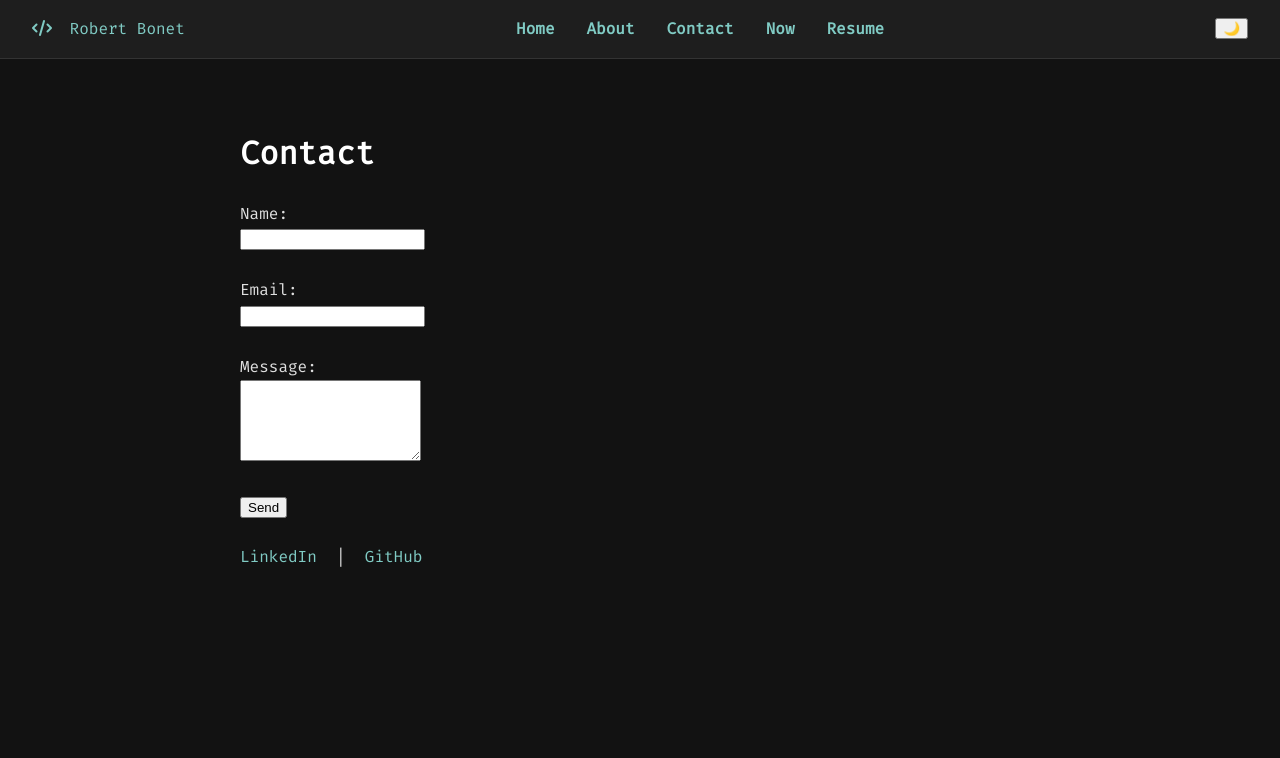
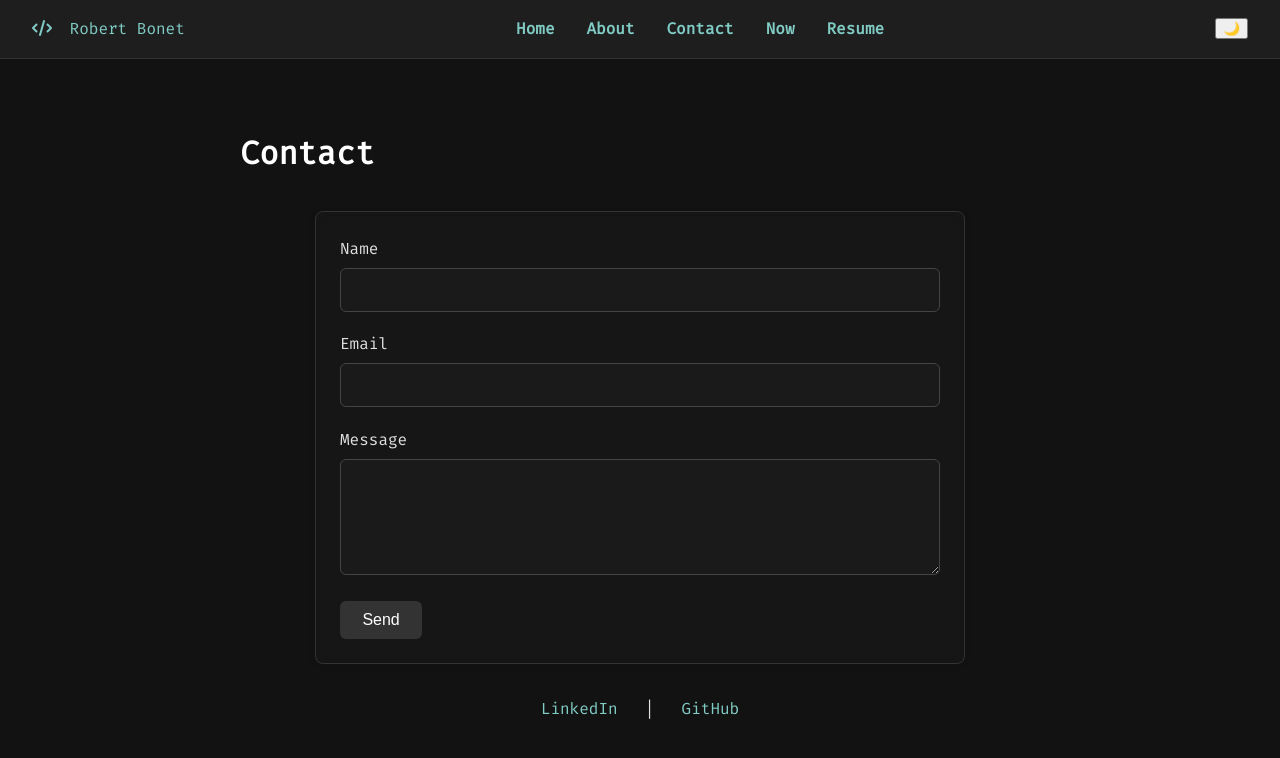
Before and after one commit to vincentbonet/personalwebsite, a Jekyll site: the page built from mysite/pages/contact.markdown, in a window 1280 px wide. Shown: the top 758 px of the page. Built offline with Jekyll 4.4.1, drawn with Linux system fonts in a browser that asks for light colours.

Commit message:
Refactor contact form styles and structure: enhance layout with form groups, improve accessibility, and update CSS for better visuals

```diff
--- a/mysite/assets/css/main.scss
+++ b/mysite/assets/css/main.scss
@@ -80,52 +80,79 @@ h1, h2, h3 {
   color: var(--accent);
 }
 
-.contact-container {
+.contact-form {
   max-width: 600px;
   margin: 2rem auto;
-  padding: 2rem;
-  text-align: center;
-  background-color: rgba(255, 255, 255, 0.03);
-  border: 1px solid #333;
-  border-radius: 8px;
-  backdrop-filter: blur(3px);
-}
+  padding: 1.5rem;
+  border: 1px solid var(--border);
+  border-radius: 0.5rem;
+  background-color: rgba(255, 255, 255, 0.02);
+  box-shadow: 0 2px 6px rgba(0, 0, 0, 0.1);
+  backdrop-filter: blur(4px);
 
-.contact-container form {
-  display: flex;
-  flex-direction: column;
-  gap: 1rem;
-  align-items: center;
-}
+  .form-group {
+    margin-bottom: 1.2rem;
 
-.contact-container input,
-.contact-container textarea {
-  width: 100%;
-  max-width: 500px;
-  padding: 0.5rem;
-  background-color: #1a1a1a;
-  color: #fff;
-  border: 1px solid #444;
-  border-radius: 4px;
-}
+    label {
+      display: block;
+      margin-bottom: 0.4rem;
+      font-weight: 500;
+      font-size: 1rem;
+      color: var(--text);
+    }
 
-.contact-container button {
-  padding: 0.6rem 1.2rem;
-  background-color: #222;
-  color: #fff;
-  border: none;
-  border-radius: 4px;
-  cursor: pointer;
-  transition: background-color 0.2s ease;
-}
+    input,
+    textarea {
+      width: 100%;
+      box-sizing: border-box;
+      padding: 0.75rem 1rem;
+      border: 1px solid #444;
+      border-radius: 0.375rem;
+      font-size: 1rem;
+      background: #1a1a1a;
+      color: #fff;
+      transition: border-color 0.3s ease, background 0.3s ease;
 
-.contact-container button:hover {
-  background-color: #444;
+      &:focus {
+        border-color: var(--accent);
+        outline: none;
+        background: #222;
+      }
+    }
+  }
+
+  button {
+    display: inline-block;
+    padding: 0.6rem 1.4rem;
+    font-size: 1rem;
+    font-weight: 500;
+    color: #fff;
+    background-color: #333;
+    border: none;
+    border-radius: 0.375rem;
+    cursor: pointer;
+    transition: background-color 0.3s ease;
+
+    &:hover {
+      background-color: var(--accent);
+      color: #121212;
+    }
+  }
 }
 
 .contact-links {
-  margin-top: 1.5rem;
-  font-size: 1.1rem;
+  margin-top: 2rem;
+  text-align: center;
+
+  a {
+    color: var(--accent);
+    font-weight: 500;
+    margin: 0 0.5rem;
+
+    &:hover {
+      text-decoration: underline;
+    }
+  }
 }
 
 @keyframes fadeIn {
--- a/mysite/index.markdown
+++ b/mysite/index.markdown
@@ -6,6 +6,8 @@ permalink: /
 
 # Hi, I'm Robert Bonet
 _Senior CS Student • Developer_
+
+Here are some of the projects I either created or have contributed to in a larger group:
 
 ### [Legal KB](https://github.com/mudasirkk/ReadBooks25)
 ![HTML5](https://img.shields.io/badge/HTML5-E34F26?style=flat-square&logo=html5&logoColor=white)
--- a/mysite/pages/about.markdown
+++ b/mysite/pages/about.markdown
@@ -6,11 +6,11 @@ permalink: /about/
 
 # About Me
 
-I am a computer science student in my senior year, with one more semester to go as of this writing. I have been mostly interested in software engineering, but have recently attained a passion for operating systems, as well as cybersecurity. Privacy and customization have been something I've really honed in on, and Linux, specifically the Arch Linux distro, have been tantamount in allowing me to explore this. Cybersecurity is something that I would like to further explore, but have had a hard time as to where to start, but I will be exploring my options as time goes on.
+I am a computer science student in my senior year, with one more semester to go as of this writing. I have been mostly interested in software engineering, but have recently attained a passion for operating systems, as well as cybersecurity. Privacy and customization have been something I've really honed in on, and Linux, specifically the Arch Linux distro, have been tantamount in allowing me to explore this. Cybersecurity is something that I would like to further explore, but have had a hard time as to where to start; however, I will be exploring my options as time goes on.
 
 # About this website
 
-I built this website using [Jekyll](https://jekyllrb.com/), a static site generator written in Ruby. The reason I chose Jekyll was how simple and straightforward it is to input necessary information, and how easy it is for anyone to access what they need to
+I built this website using [Jekyll](https://jekyllrb.com/), a static site generator written in Ruby. The reason I chose Jekyll was how simple and straightforward it is to input necessary information, and how easy it is for anyone to access what they need to.
 
 # Github Stats
 
--- a/mysite/pages/contact.markdown
+++ b/mysite/pages/contact.markdown
@@ -6,17 +6,27 @@ permalink: /contact/
 
 # Contact
 
-<form action="https://formspree.io/f/mwkgyyqg" method="POST" autocomplete="off">
-  <label for="name">Name:</label><br>
-  <input type="text" id="name" name="name" required><br><br>
-  <label for="email">Email:</label><br>
-  <input type="email" id="email" name="email" required><br><br>
-  <label for="message">Message:</label><br>
-  <textarea id="message" name="message" rows="5" required></textarea><br><br>
+<form action="https://formspree.io/f/mwkgyyqg" method="POST" autocomplete="off" class="contact-form">
+  <div class="form-group">
+    <label for="name">Name</label>
+    <input type="text" id="name" name="name" required>
+  </div>
+
+  <div class="form-group">
+    <label for="email">Email</label>
+    <input type="email" id="email" name="email" required>
+  </div>
+
+  <div class="form-group">
+    <label for="message">Message</label>
+    <textarea id="message" name="message" rows="5" required></textarea>
+  </div>
+
   <input type="text" name="_gotcha" style="display:none">
+
   <button type="submit">Send</button>
 </form>
 
-<div style="margin-top:1.5rem;">
+<div class="contact-links">
   <a href="#">LinkedIn</a> &nbsp;|&nbsp; <a href="https://github.com/vincentbonet">GitHub</a>
 </div>
```
Also changed, not shown: mysite/pages/resume.markdown (+0 -8 lines).
